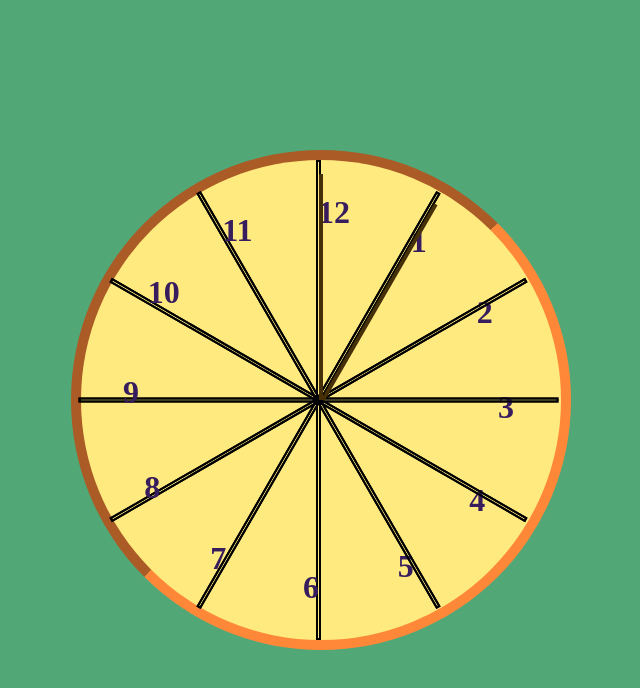
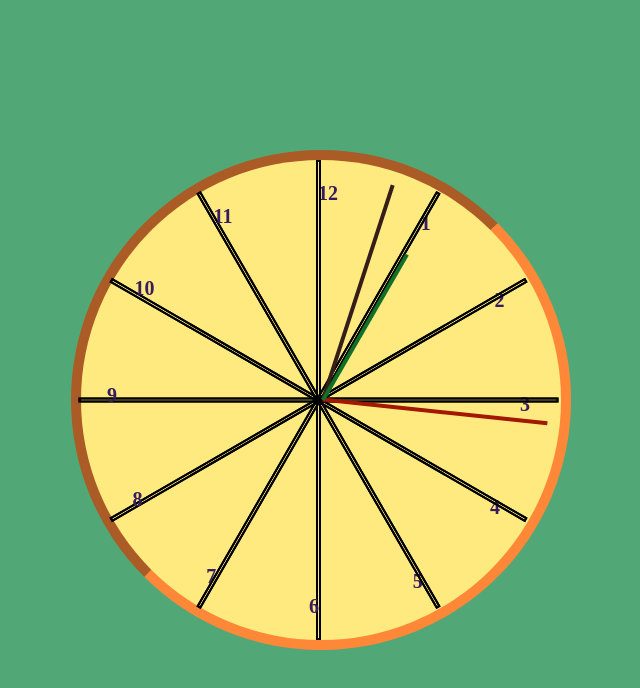
Before and after one commit to Bl1xvan/analog_clock, a plain HTML site: page index.html in a window 1280 px wide. Shown: the whole page, without its empty margins (319-959 px from the left). Drawn offline with Linux system fonts and the light colour scheme.

Commit message:
Added minute and hour hands

```diff
--- a/index.html
+++ b/index.html
@@ -70,8 +70,9 @@
                 <p class="twist">11</p>
             </span>
         </div>
-        <div id="second-hand"></div>
-        <div id="minute-hand"></div>
+        <div id="second-hand" class="hand"></div>
+        <div id="minute-hand" class="hand"></div>
+        <div id="hour-hand" class="hand"></div>
     </div>
 </body>
 </html>
--- a/script.js
+++ b/script.js
@@ -2,6 +2,7 @@ const numbers = Array.from(document.querySelectorAll(".number"));
 const twist = Array.from(document.querySelectorAll(".twist"));
 const secondhand = document.getElementById("second-hand");
 const minutehand = document.getElementById("minute-hand")
+const hourhand = document.getElementById("hour-hand");
 
 for(let n in numbers){
     let x = 30 * n;
@@ -9,18 +10,44 @@ for(let n in numbers){
     twist[n].style.transform = `rotate(-`+x+`deg)`;
 }
 
+let startdate = new Date(new Date().toLocaleString("en-US", {
+    day: '2-digit',
+    month: '2-digit',
+    year: 'numeric',
+    hour: '2-digit',
+    minute: '2-digit',
+    second: '2-digit',
+    hour12: true
+}));
+let startseconds = startdate.getSeconds();
+let startminutes = startdate.getMinutes();
+let starthours = startdate.getHours();
+
+secondhand.style.transform = `rotate(${startseconds * 6}deg)`
+minutehand.style.transform = `rotate(${startminutes * 6}deg)`
+hourhand.style.transform = `rotate(${starthours* 30}deg)`
+
+console.log(starthours)
+
 setInterval(turnSecond, 1000);
-setInterval(turnMinute, 60000);
 
-let counter = 1;
 function turnSecond(){
-    let counterPlus = counter++;
-    let counterThird = counterPlus * 6;
-    secondhand.style.transform = `rotate(`+counterThird+`deg)`;
+  let date = new Date(new Date().toLocaleString("en-US", {
+    day: '2-digit',
+    month: '2-digit',
+    year: 'numeric',
+    hour: '2-digit',
+    minute: '2-digit',
+    second: '2-digit',
+    hour12: true
+}));
+    let seconds = date.getSeconds();
+    let minutes = date.getMinutes();
+    let hours = date.getHours();
+    let secondThird = seconds * 6;
+    let minuteThird = minutes * 6;
+    let hourThird = hours * 30;
+    secondhand.style.transform = `rotate(`+secondThird+`deg)`;
+    minutehand.style.transform = `rotate(`+minuteThird+`deg)`;
+    hourhand.style.transform = `rotate(`+hourThird+`deg)`;
 }
-
-function turnMinute(){
-    let counterPlus = counter++;
-    let counterThird = counterPlus * 6;
-    minutehand.style.transform = `rotate(`+counterThird+`deg)`;
-}
--- a/styles/styles.css
+++ b/styles/styles.css
@@ -36,7 +36,7 @@ body {
 .hours {
   position: relative;
   font-weight: bold;
-  font-size: 2em;
+  font-size: 1.25em;
   color: #371d5d;
 }
 
@@ -45,7 +45,7 @@ body {
   top: 0;
 }
 
-#minute-hand, #second-hand{
+.hand{
   position: absolute;
   left: 50%;
   bottom: 50%;
@@ -53,7 +53,20 @@ body {
           transform: translateX(-50%);
   -webkit-transform-origin: bottom;
           transform-origin: bottom;
+  width: 3px;
+}
+
+#second-hand{
+  border: 2px solid #a31800;
   height: 47%;
-  width: 3px;
-  border: 2px solid #452f07;
 }
+
+#minute-hand{
+  border: 2px solid #351d18;
+  height: 47%;
+}
+
+#hour-hand{
+  border: 2px solid #107028;
+  height: 35%;
+}
```
